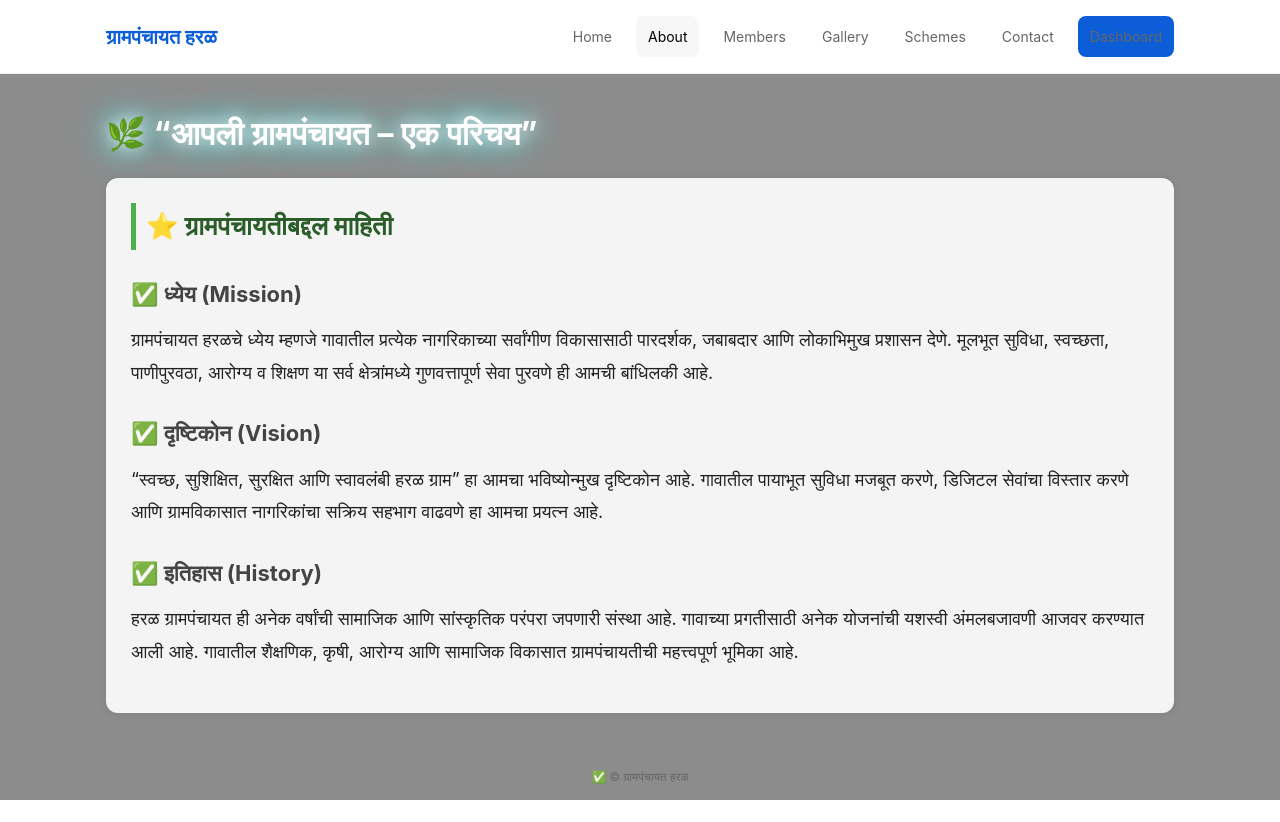
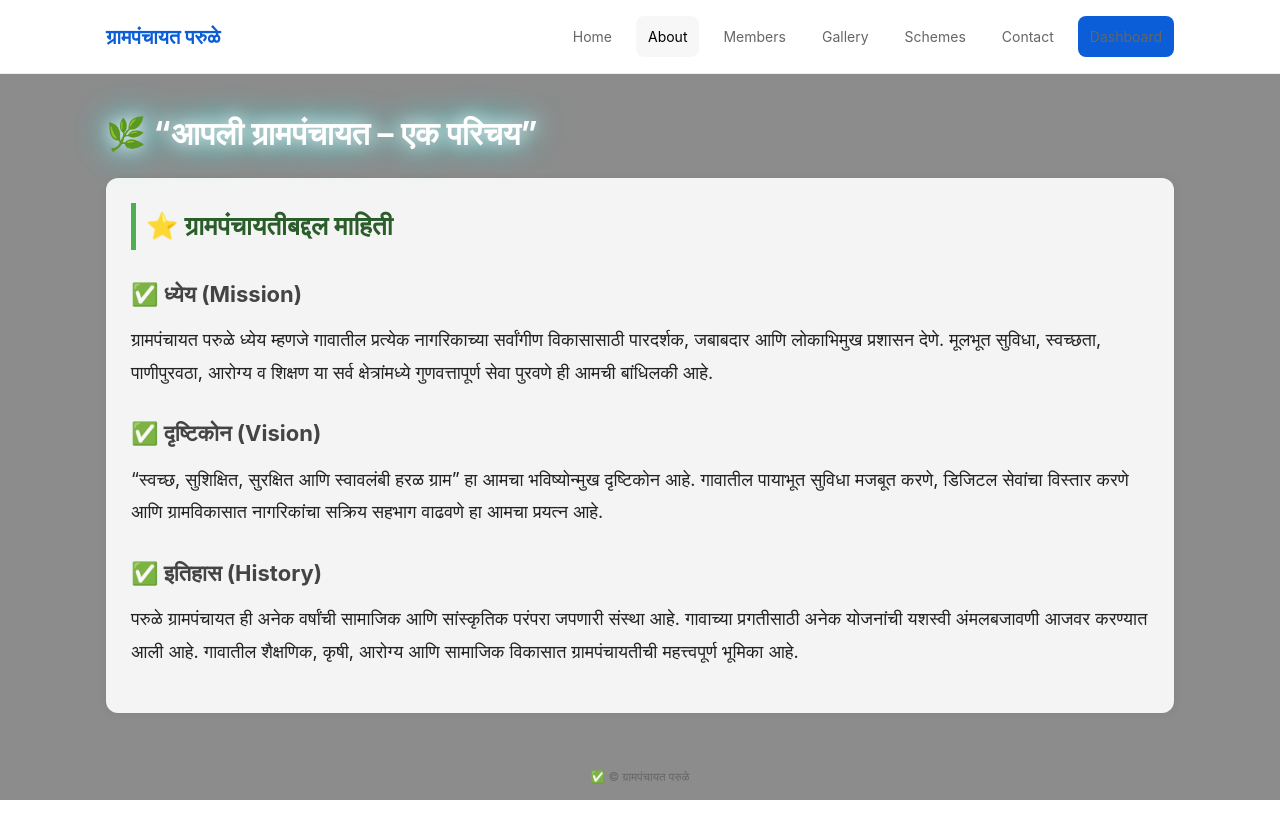
Before and after one commit to shivraj416/egramparule, a website: page public/about.html in a window 1280 px wide. Drawn offline with nearby package versions, Linux system fonts and the light colour scheme; no server answers.

Commit message:
Updated village name to परुळे in all HTML files

```diff
--- a/public/about.html
+++ b/public/about.html
@@ -89,7 +89,7 @@
 
     <header class="site-header">
         <div class="container">
-            <a class="brand" href="index.html">ग्रामपंचायत हरळ</a>
+            <a class="brand" href="index.html">ग्रामपंचायत परुळे</a>
             <button id="navToggle2" class="nav-toggle">☰</button>
             <nav id="mainNav2" class="nav">
                 <a href="index.html">Home</a>
@@ -112,7 +112,7 @@
 
             <h3>✅ ध्येय (Mission)</h3>
             <p>
-                ग्रामपंचायत हरळचे ध्येय म्हणजे गावातील प्रत्येक नागरिकाच्या सर्वांगीण विकासासाठी पारदर्शक,
+                ग्रामपंचायत परुळे ध्येय म्हणजे गावातील प्रत्येक नागरिकाच्या सर्वांगीण विकासासाठी पारदर्शक,
                 जबाबदार आणि लोकाभिमुख प्रशासन देणे. मूलभूत सुविधा, स्वच्छता, पाणीपुरवठा, आरोग्य व शिक्षण
                 या सर्व क्षेत्रांमध्ये गुणवत्तापूर्ण सेवा पुरवणे ही आमची बांधिलकी आहे.
             </p>
@@ -126,7 +126,7 @@
 
             <h3>✅ इतिहास (History)</h3>
             <p>
-                हरळ ग्रामपंचायत ही अनेक वर्षांची सामाजिक आणि सांस्कृतिक परंपरा जपणारी संस्था आहे.
+                परुळे ग्रामपंचायत ही अनेक वर्षांची सामाजिक आणि सांस्कृतिक परंपरा जपणारी संस्था आहे.
                 गावाच्या प्रगतीसाठी अनेक योजनांची यशस्वी अंमलबजावणी आजवर करण्यात आली आहे.
                 गावातील शैक्षणिक, कृषी, आरोग्य आणि सामाजिक विकासात ग्रामपंचायतीची महत्त्वपूर्ण भूमिका आहे.
             </p>
@@ -135,7 +135,7 @@
 
     <footer class="site-footer">
         <div class="container">
-            <small>✅ © ग्रामपंचायत हरळ</small>
+            <small>✅ © ग्रामपंचायत परुळे</small>
         </div>
     </footer>
 
```
Also changed, not shown: public/contact.html (+2 -2 lines), public/dashboard.html (+2 -2 lines), public/gallery.html (+2 -2 lines), public/index.html (+4 -4 lines), public/members.html (+2 -2 lines), public/schemes.html (+2 -2 lines).
